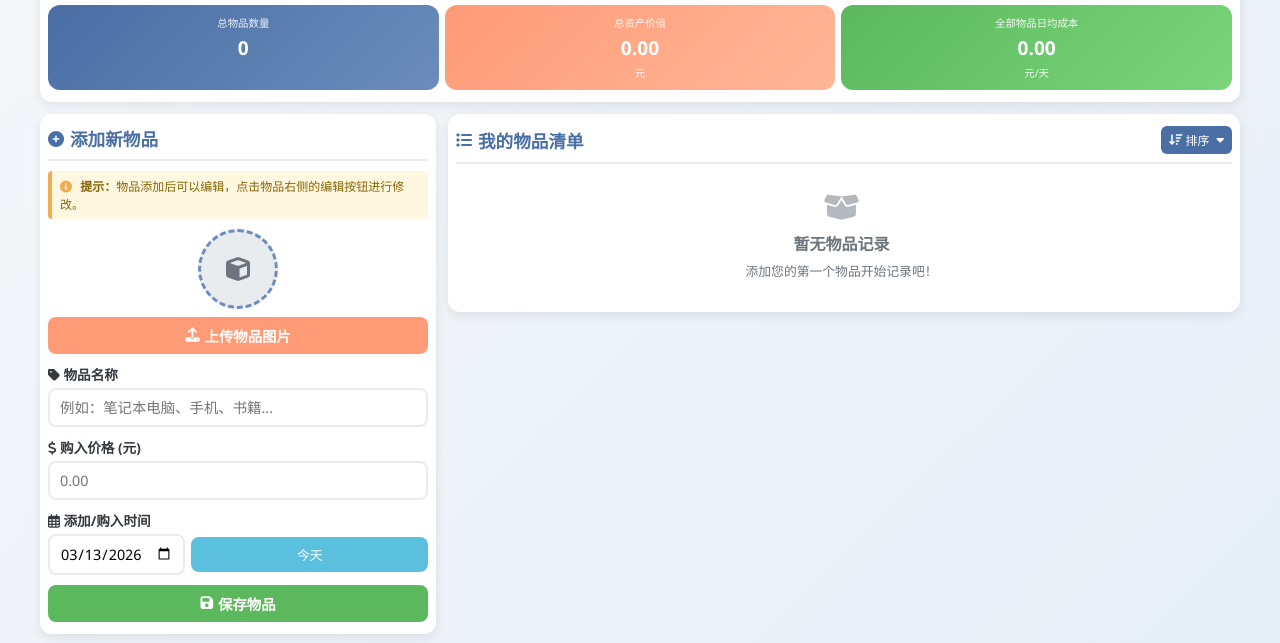
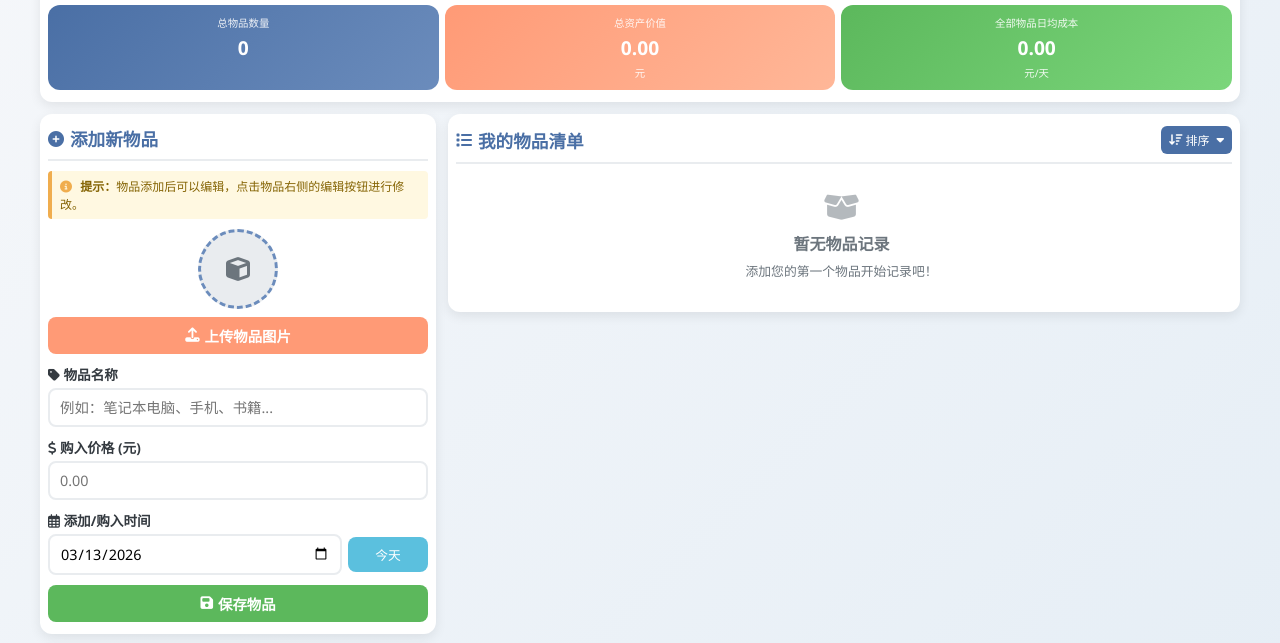
Before and after one commit to zhoukewen9/IMRS, a plain HTML site: page index.html in a window 1280 px wide. Shown: the part 81-724 px from the top of the page. Drawn offline with Linux system fonts and the light colour scheme.

Commit message:
Update index.html

```diff
--- a/index.html
+++ b/index.html
@@ -593,10 +593,11 @@
             color: white;
         }
 
+        /* PC端日期输入框优化 */
         .date-input-group {
             display: flex;
             align-items: center;
-            gap: 6px;
+            gap: 8px;
         }
 
         .date-input-group input {
@@ -616,6 +617,26 @@
 
         .date-today-btn:hover {
             background: #46b8da;
+        }
+
+        /* 只在PC端优化日期输入框 */
+        @media (min-width: 992px) {
+            .date-input-group {
+                gap: 6px;
+            }
+
+            .date-input-group input {
+                flex: 3; /* 增加日期输入框的宽度比例 */
+                min-width: 0; /* 防止输入框溢出 */
+            }
+
+            .date-today-btn {
+                flex: 1; /* 让"今天"按钮与输入框保持相同高度 */
+                min-width: 60px; /* 设置最小宽度 */
+                max-width: 80px; /* 设置最大宽度 */
+                padding: 8px 6px; /* 调整内边距 */
+                font-size: 0.8rem;
+            }
         }
 
         /* 底部导航栏 - 圆形动画优化 */
```
